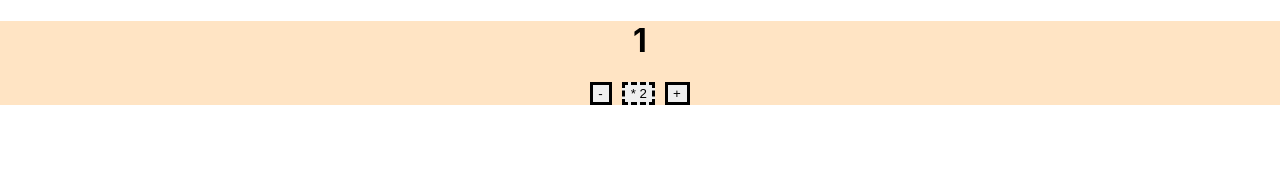
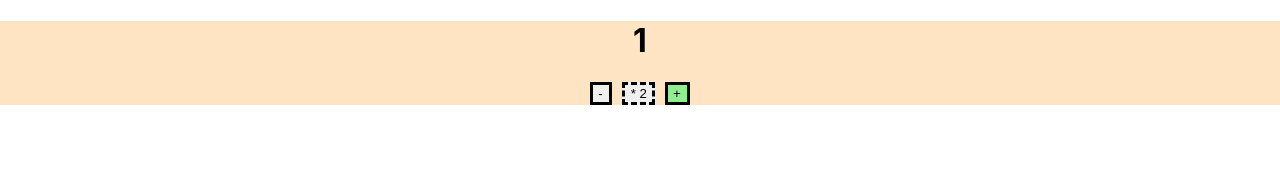
Before and after one commit to JanzeeJD/React_Tasks, a React (Create React App) app: page / in a window 1280 px wide. In both pictures the pointer is over the button 677 px from the left and 93 px from the top of the page. Shown: the top 172 px of the page. Built offline with nearby package versions, Linux system fonts and the light colour scheme.

Commit message:
Add hover effect to plus button for better UX

```diff
--- a/src/components/Assignment/Ass2/second.css
+++ b/src/components/Assignment/Ass2/second.css
@@ -18,3 +18,7 @@
   padding-left: 5px;
   border: solid black;
 }
+
+.plus:hover {
+  background-color: lightgreen;
+}
```
